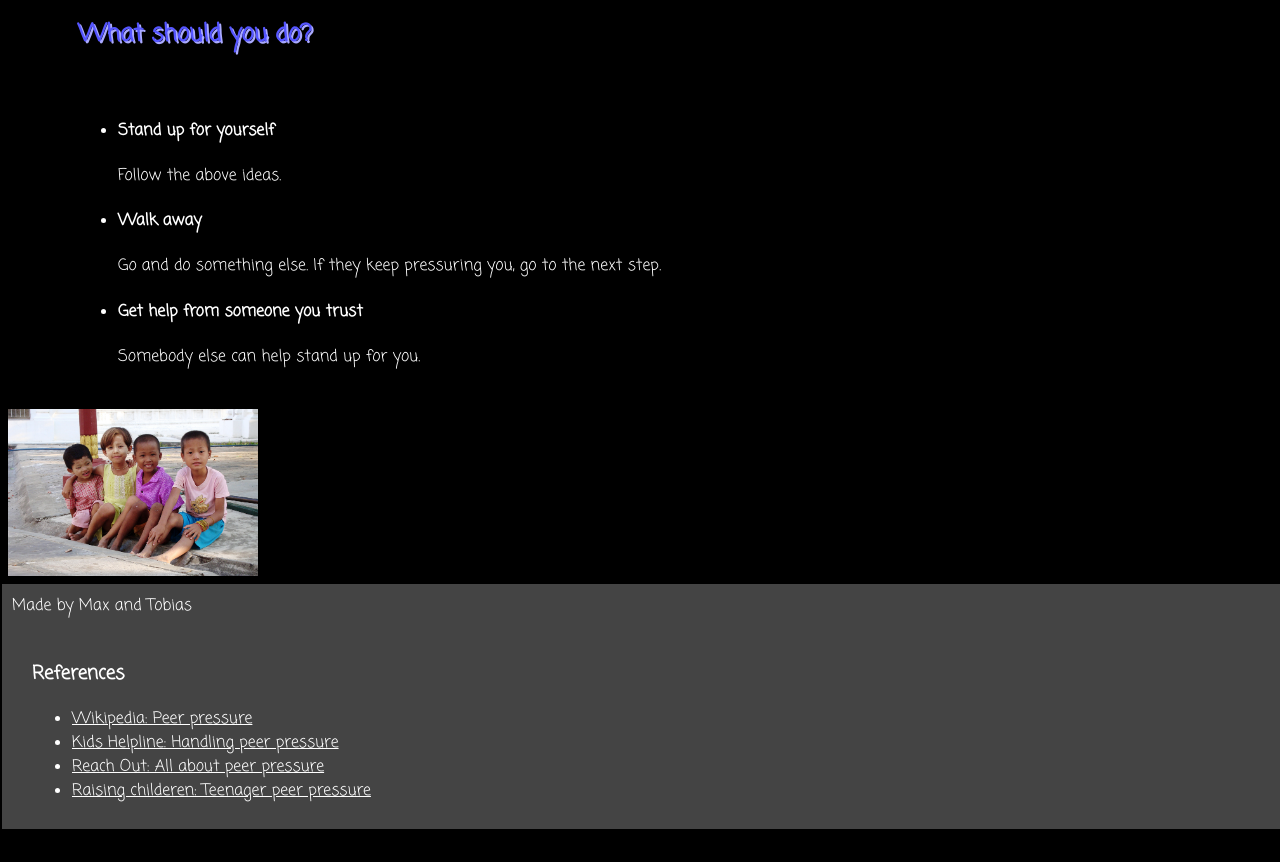
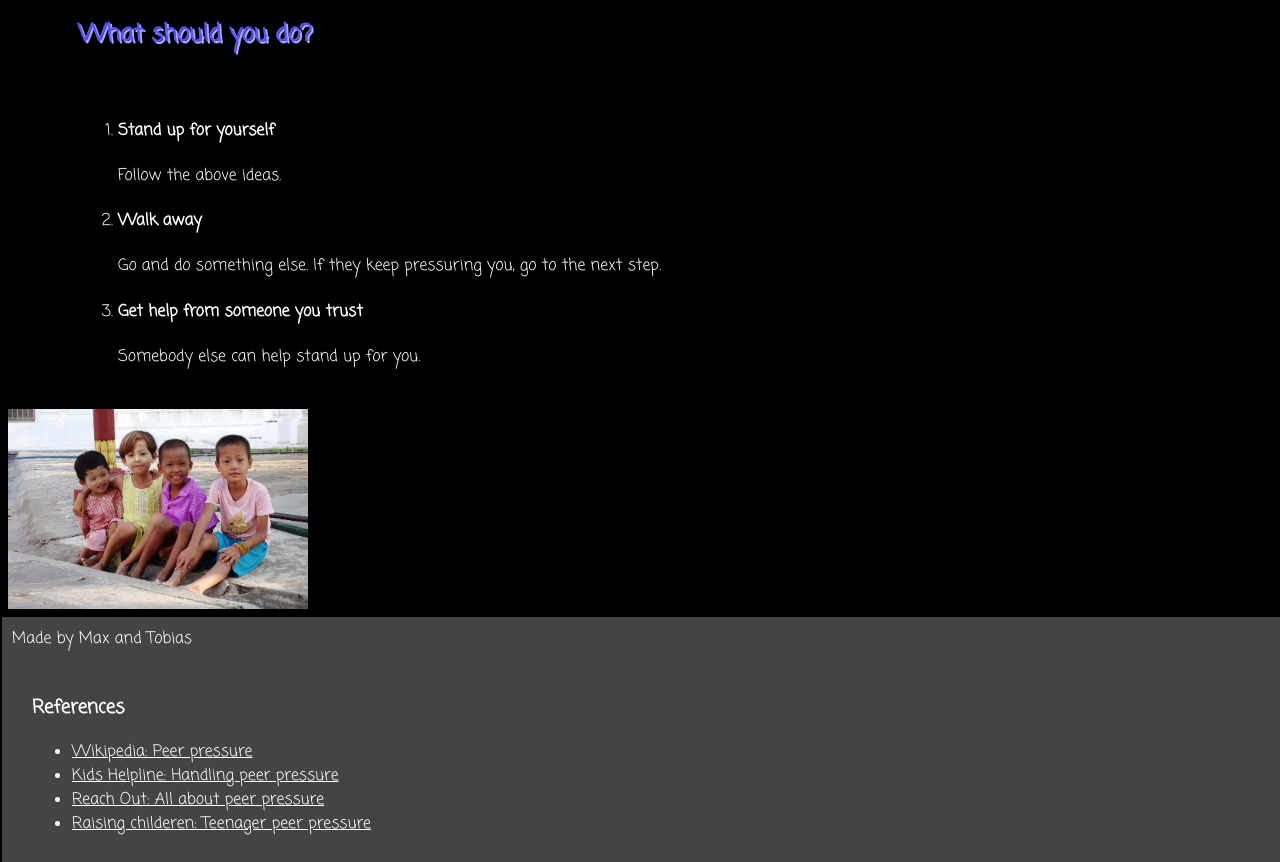
Before and after one commit to platy11/peer-pressure, a plain HTML site: page index.html in a window 1280 px wide. Shown: the part 1814-2676 px from the top of the page. Before the commit the page ends 2643 px from the top, so only its background shows below. Drawn offline with Linux system fonts and the light colour scheme.

Commit message:
Update index.html

```diff
--- a/index.html
+++ b/index.html
@@ -68,15 +68,15 @@
         <div style="margin-left: 40px">
           <h2>What should you do?</h2>
             <br>
-            <ul>
+            <ol>
               <li><h4>Stand up for yourself</h4>Follow the above ideas.</li>
               <li><h4>Walk away</h4>Go and do something else. If they keep pressuring you, go to the next step.</li>
               <li><h4>Get help from someone you trust</h4>Somebody else can help stand up for you.</li>
-            </ul>
+            </ol>
         </div>
     </div>
     <br>
-      <img src="Burmese_Kids_in_Mandalay.jpg" alt="Kids playing" width="250">
+      <img src="Burmese_Kids_in_Mandalay.jpg" alt="Kids playing" width="300">
     <br>
     <footer>
       Made by Max and Tobias
```
